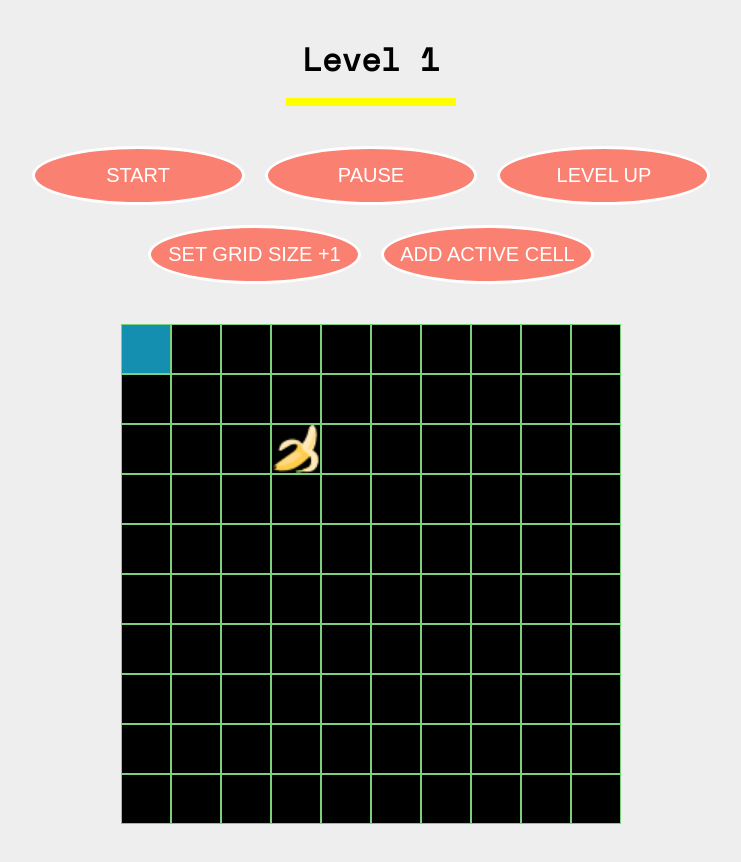
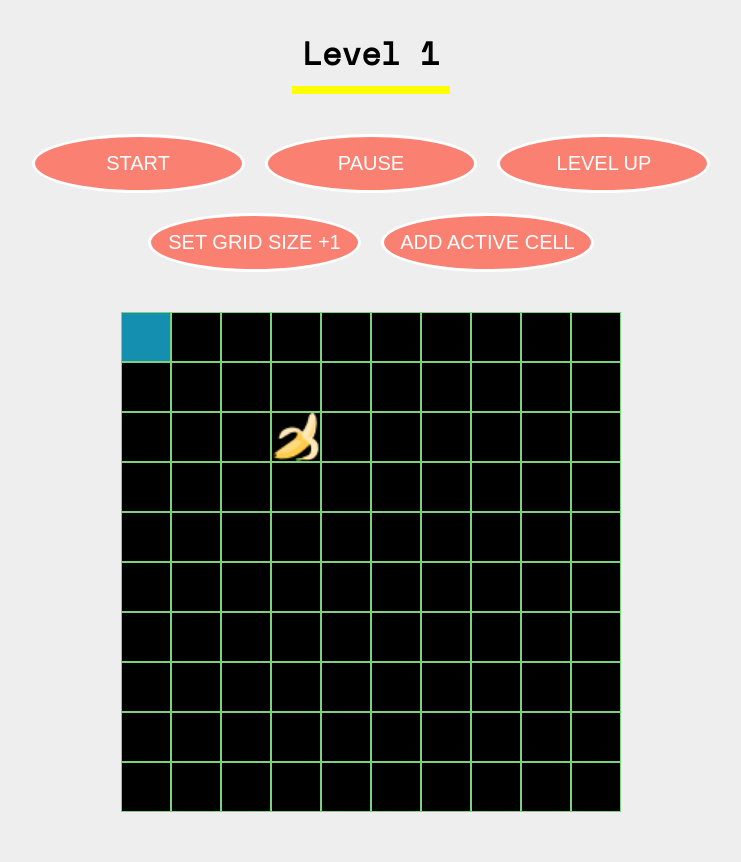
Before and after one commit to g-crow/sassy-monster-games, a React (Create React App) app: page / in a window 1280 px wide. Shown: the top 862 px of the page, without its empty margins (269-1010 px from the left). Built offline with nearby package versions, Linux system fonts and the light colour scheme.

Commit message:
Change padding on level indicator.

```diff
--- a/src/App.css
+++ b/src/App.css
@@ -90,7 +90,7 @@ button:focus {
 }
 
 .level-indicator {
-  padding: 15px;
+  padding: 9px;
   border-bottom: 8px solid yellow;
   width: 140px;
   margin: 0 auto;
```
